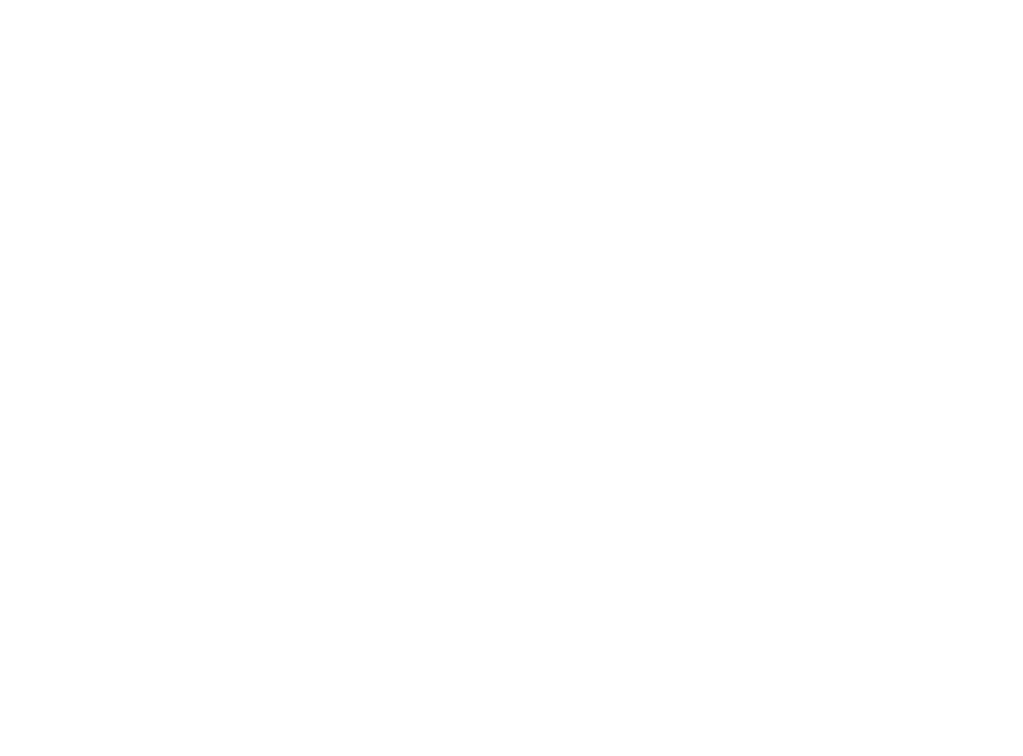
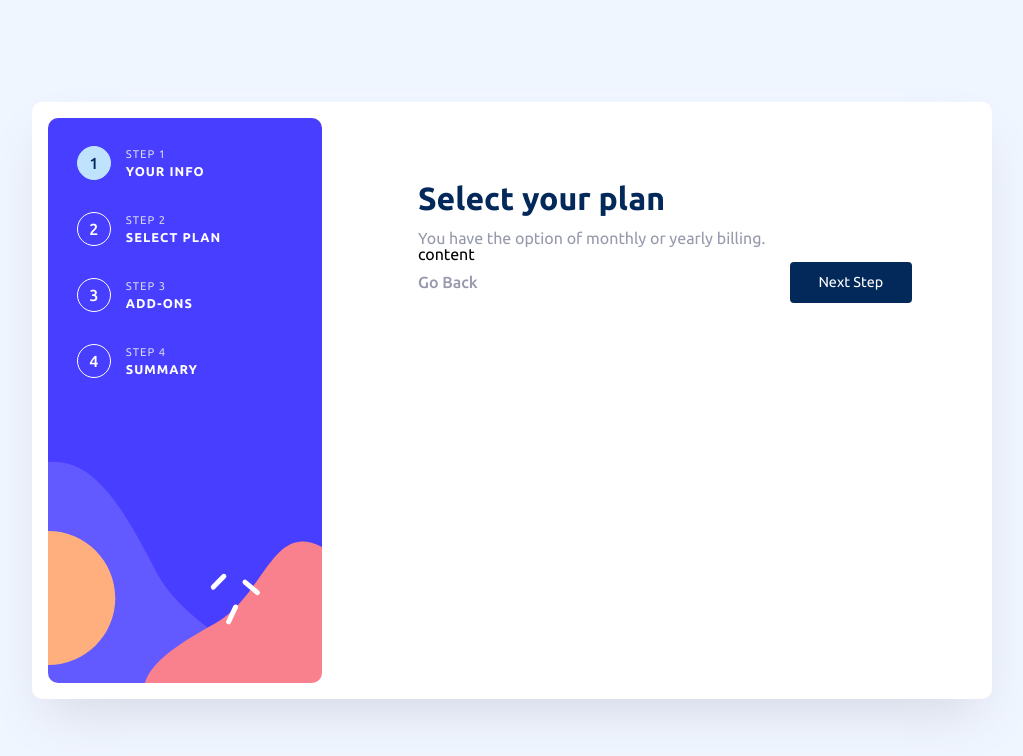
Before and after one commit to kdumagalhaes/multi-step-form, a React (Vite) app: page /select-plan in a window 1280 px wide. Before the commit this address had no page. Shown: the top 756 px of the page, without its empty margins (128-1151 px from the left). Built offline with nearby package versions, Linux system fonts and the light colour scheme.

Commit message:
Add pages

```diff
--- a/src/layouts/DefaultLayout.tsx
+++ b/src/layouts/DefaultLayout.tsx
@@ -14,11 +14,13 @@
           <Step stepInfo='Summary' stepNumber='4' isActive={false} />
         </Navigation.Bar>
       </Container.Left>
+    <Container.Right>
       <Outlet />
       <Navigation.Buttons>
         <Navigation.Back />
         <Navigation.Next />
       </Navigation.Buttons>
+      </Container.Right>
     </Container.Root>
   );
 };
--- /dev/null
+++ b/src/pages/AddOns/AddOns.tsx
@@ -0,0 +1,15 @@
+import Title from "../../components/Title"
+
+const AddOns = () => {
+  return (
+    <>
+    <Title
+    primaryTitle="Pick add-ons"
+    secondaryTitle="Add-ons help enhance your gaming experience."
+    />
+      <div className=''>content</div>
+    </>
+  )
+}
+
+export default AddOns
--- /dev/null
+++ b/src/pages/AddOns/index.tsx
@@ -0,0 +1 @@
+export {default} from "./AddOns"
--- a/src/pages/Home/index.tsx
+++ /dev/null
@@ -1 +0,0 @@
-export { default } from './Home';
--- /dev/null
+++ b/src/pages/SelectPlan/SelectPlan.tsx
@@ -0,0 +1,15 @@
+import Title from '../../components/Title';
+
+const SelectPlan = () => {
+  return (
+    <>
+      <Title
+        primaryTitle='Select your plan'
+        secondaryTitle='You have the option of monthly or yearly billing.'
+      />
+      <div className=''>content</div>
+    </>
+  );
+};
+
+export default SelectPlan;
--- /dev/null
+++ b/src/pages/SelectPlan/index.tsx
@@ -0,0 +1 @@
+export {default} from "./SelectPlan"
--- /dev/null
+++ b/src/pages/Summary/Summary.tsx
@@ -0,0 +1,15 @@
+import Title from '../../components/Title';
+
+const Summary = () => {
+  return (
+    <>
+      <Title
+        primaryTitle='Finishing up'
+        secondaryTitle='Check everything looks OK before confirming.'
+      />
+      <div className=''>content</div>
+    </>
+  );
+};
+
+export default Summary;
--- a/src/pages/Home/Home.tsx
+++ b/src/pages/UserInfo/UserInfo.tsx
@@ -1,15 +1,15 @@
-import { Container } from '../../components/Container';
 import Title from '../../components/Title';
 
-const Home = () => {
+const UserInfo = () => {
   return (
-    <Container.Right>
+    <>
       <Title
         primaryTitle='Personal info'
         secondaryTitle='Please provide name, email address, and phone number.'
       />
-    </Container.Right>
+      <div className=''>content</div>
+    </>
   );
 };
 
-export default Home;
+export default UserInfo;
--- /dev/null
+++ b/src/pages/UserInfo/index.tsx
@@ -0,0 +1 @@
+export { default } from './UserInfo';
--- a/src/routes/Router.tsx
+++ b/src/routes/Router.tsx
@@ -1,11 +1,18 @@
 import { Route, Routes } from 'react-router-dom';
 import DefaultLayout from '../layouts/DefaultLayout';
-import Home from '../pages/Home';
+import UserInfo from '../pages/UserInfo';
+import SelectPlan from '../pages/SelectPlan';
+import AddOns from '../pages/AddOns';
+import Summary from '../pages/Summary/Summary';
 export function Router() {
   return (
     <Routes>
       <Route path='/' element={<DefaultLayout />}>
-        <Route path='/' element={<Home />} />
+        <Route path='/' element={<UserInfo />} />
+        <Route path='/user-info' element={<UserInfo />} />
+        <Route path='/select-plan' element={<SelectPlan />} />
+        <Route path='/add-ons' element={<AddOns />} />
+        <Route path='/summary' element={<Summary />} />
       </Route>
     </Routes>
   );
```
